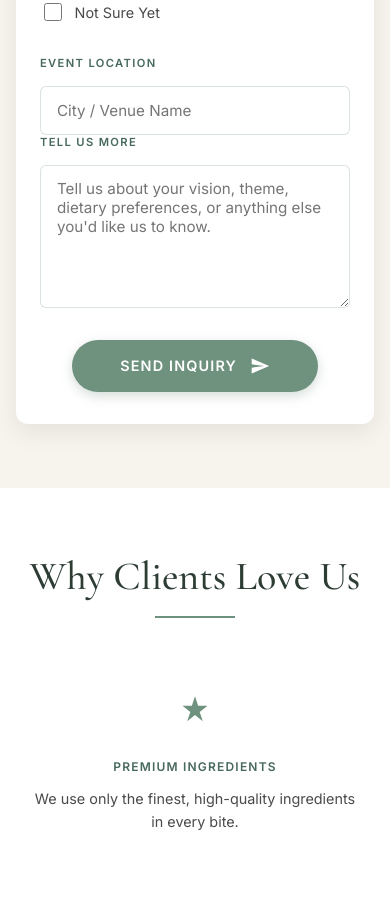
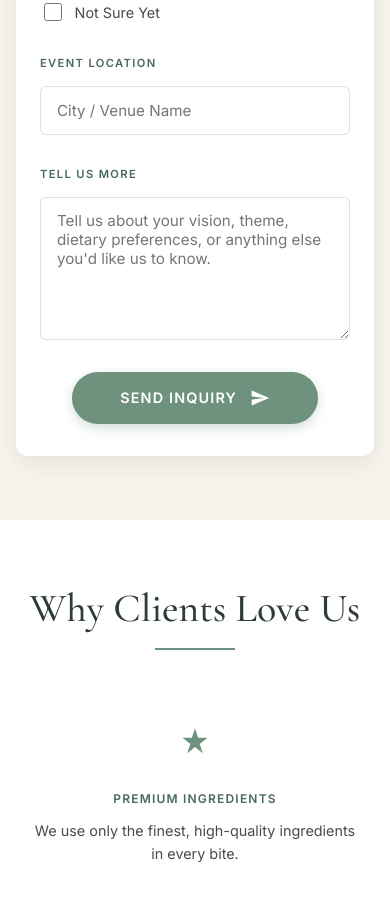
Before and after one commit to Aakratigoel/the-nibble-story, a Next.js app: page /contact in a window 390 px wide. Shown: the part 2900-3820 px from the top of the page. Built offline with nearby package versions, Linux system fonts and the light colour scheme.

Commit message:
fixed mobile and desktop form and aligned menu page category

```diff
--- a/app/contact/contact.css
+++ b/app/contact/contact.css
@@ -447,6 +447,10 @@
   display: flex;
   flex-direction: column;
   gap: 0.5rem;
+}
+
+.form-group-spaced {
+  margin-top: 2rem;
 }
 
 .form-group label {
--- a/app/contact/page.tsx
+++ b/app/contact/page.tsx
@@ -477,7 +477,7 @@ export default function ContactPage() {
             </div>
 
             {/* Tell Us More */}
-            <div className="form-group">
+            <div className="form-group form-group-spaced">
               <h3 className="form-section-title">TELL US MORE</h3>
               <textarea
                 id="message"
```
Also changed, not shown: app/menus/menus.css (+6 -3 lines).
